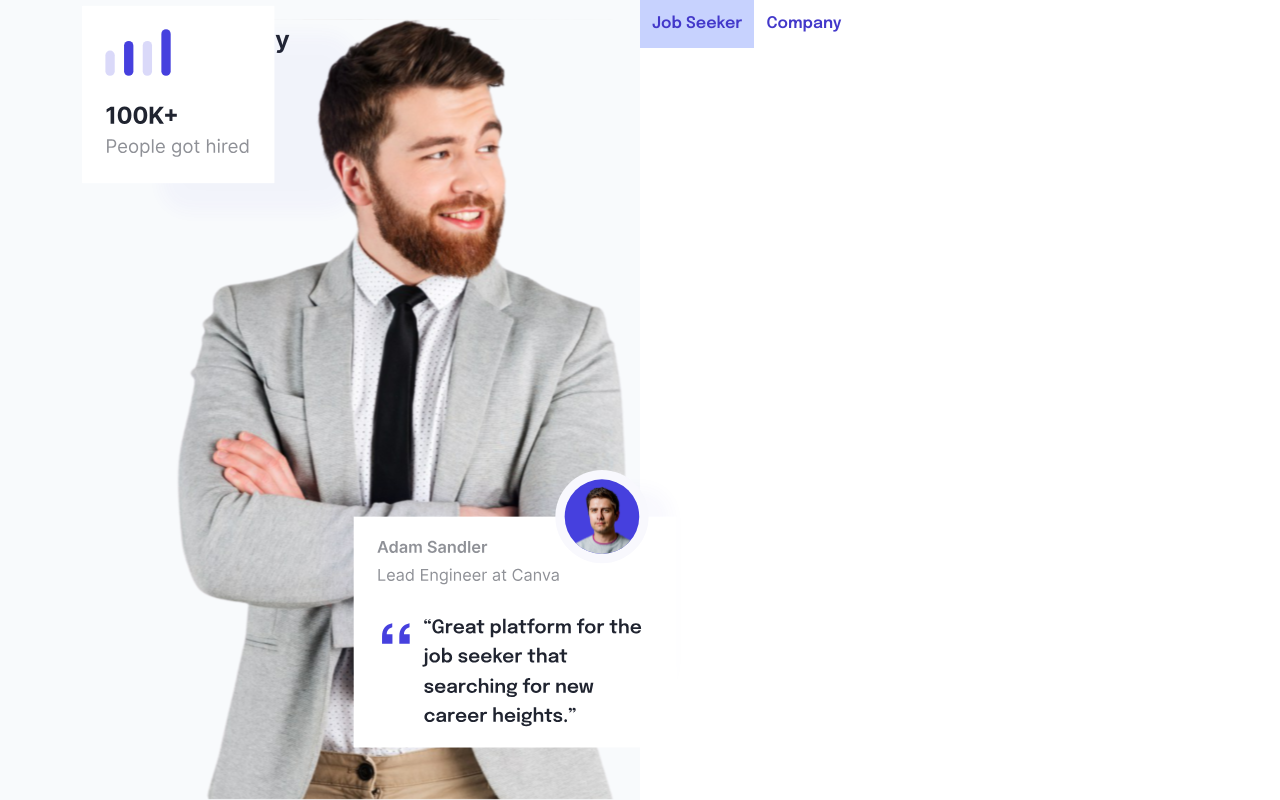
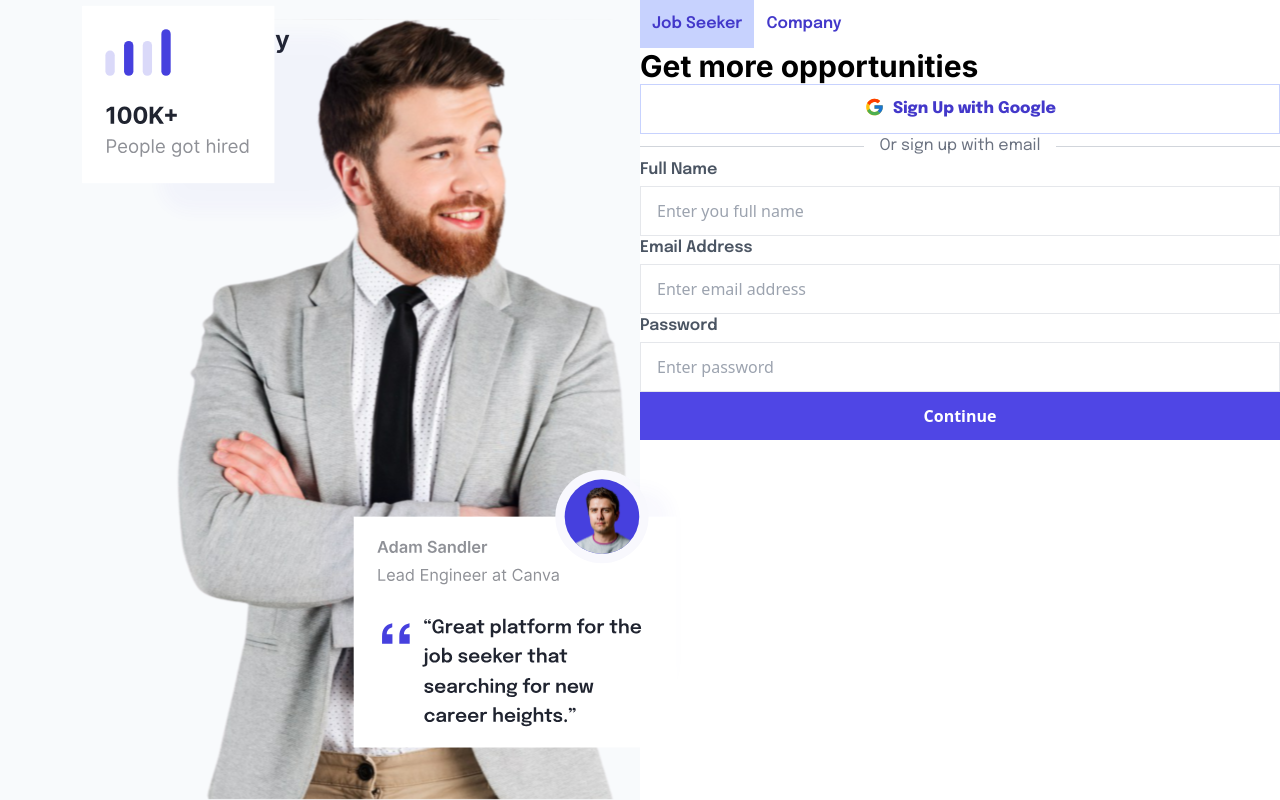
Before and after one commit to devjuliof/job-huntly-website, a Next.js app in the folder frontend/: page /Auth/signup in a window 1280 px wide. Built offline with nearby package versions, Linux system fonts and the light colour scheme.

Commit message:
feat(components): create sign up form

```diff
--- a/frontend/src/app/Auth/components/FormSignup.tsx
+++ b/frontend/src/app/Auth/components/FormSignup.tsx
@@ -1,29 +1,46 @@
-'use client';
+"use client";
 
 import React from "react";
+import ButtonToggle from "./ButtonToggle";
+import GoogleSignup from "@/src/app/auth/components/GoogleSignup";
+import DividerWithText from "@/src/app/auth/components/DividerWithText";
+import InputWithLabel from "@/src/app/auth/components/InputWithLabel";
+import Button from "@/src/app/design-system/Button";
 
 enum SignupUserType {
-    jobSeeker,
-    company
+  jobSeeker,
+  company,
 }
 
 export default function FormSignup() {
-    console.log(0)
+  const [jobSeekerOrCompany, setJobSeekerOrCompany] =
+    React.useState<SignupUserType>(SignupUserType.jobSeeker);
 
-    const [jobSeekerOrCompany, setJobSeekerOrCompany] = React.useState<SignupUserType>(SignupUserType.jobSeeker);
+  const toggleJobSeekerOrCompany = (userType: SignupUserType) => {
+    setJobSeekerOrCompany(userType);
+  };
 
-    const toggleJobSeekerOrCompany = (userType: SignupUserType) => {
-        setJobSeekerOrCompany(userType)
-    }
-
-    return (
+  return (
+      <form>
         <div>
-            <button onClick={() => toggleJobSeekerOrCompany(SignupUserType.jobSeeker)}>
-                <p className={`text-indigo-700  font-semibold p-3 ${jobSeekerOrCompany === SignupUserType.jobSeeker && "bg-indigo-200"}`}>Job Seeker</p>
-            </button>
-            <button onClick={() => toggleJobSeekerOrCompany(SignupUserType.company)}>
-                <p className={`text-indigo-700  font-semibold p-3 ${jobSeekerOrCompany === SignupUserType.company && "bg-indigo-200"}`}>Company</p>
-            </button>
+          <ButtonToggle
+              isActive={jobSeekerOrCompany === SignupUserType.jobSeeker}
+              label="Job Seeker"
+              onClick={() => toggleJobSeekerOrCompany(SignupUserType.jobSeeker)}
+          />
+          <ButtonToggle
+              isActive={jobSeekerOrCompany === SignupUserType.company}
+              label="Company"
+              onClick={() => toggleJobSeekerOrCompany(SignupUserType.company)}
+          />
         </div>
-    )
+        <h2 className={"custom-dark text-3xl"}>Get more opportunities</h2>
+        <GoogleSignup/>
+        <DividerWithText label={"Or sign up with email"} />
+          <InputWithLabel labelText={"Full Name"} InputPlaceHolder={"Enter you full name"} />
+          <InputWithLabel labelText={"Email Address"} InputPlaceHolder={"Enter email address"} />
+          <InputWithLabel labelText={"Password"} InputPlaceHolder={"Enter password"} />
+          <Button text={"Continue"} textColor={"text-white"} backgroundColor={"bg-indigo-600"} />
+      </form>
+  );
 }
```
